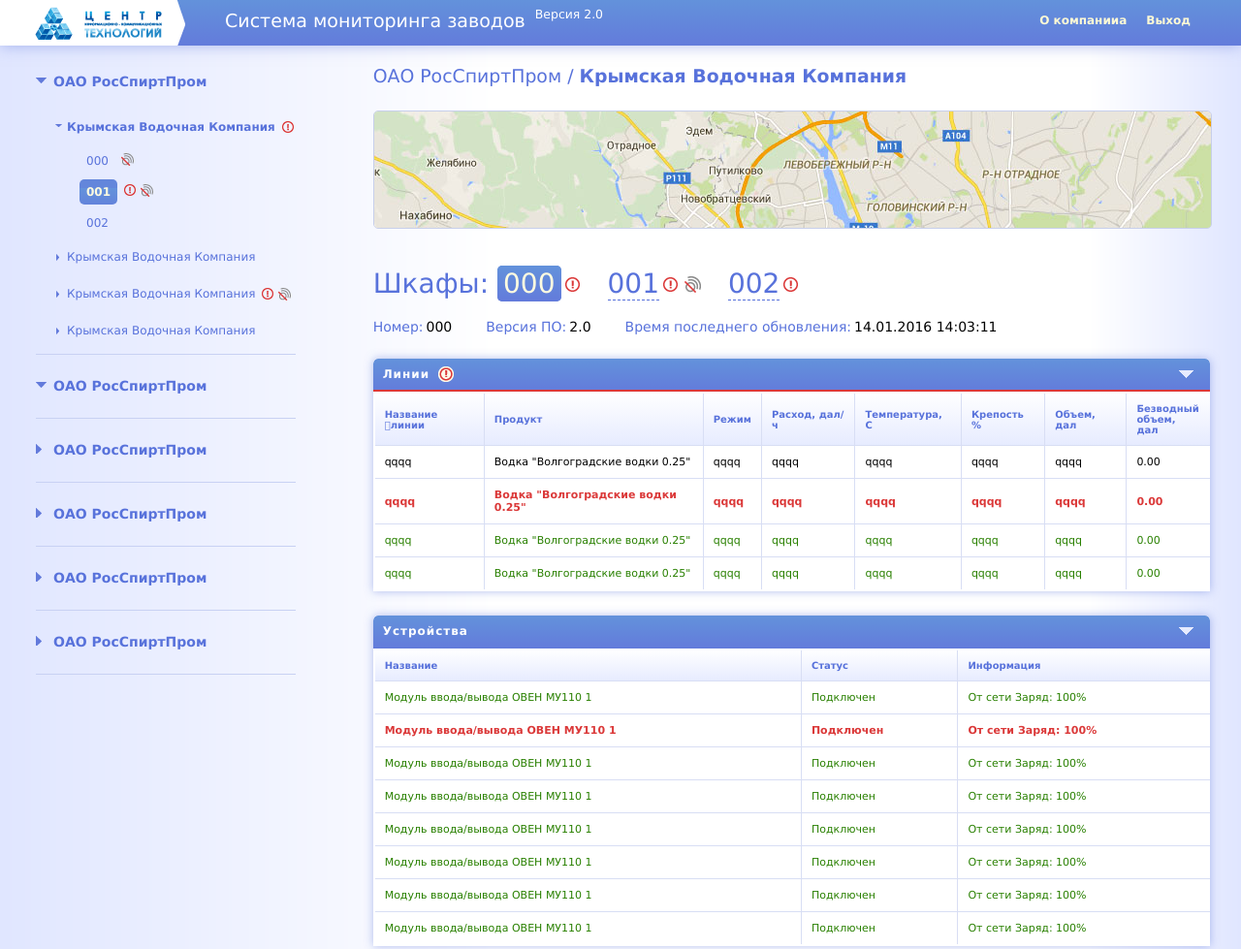
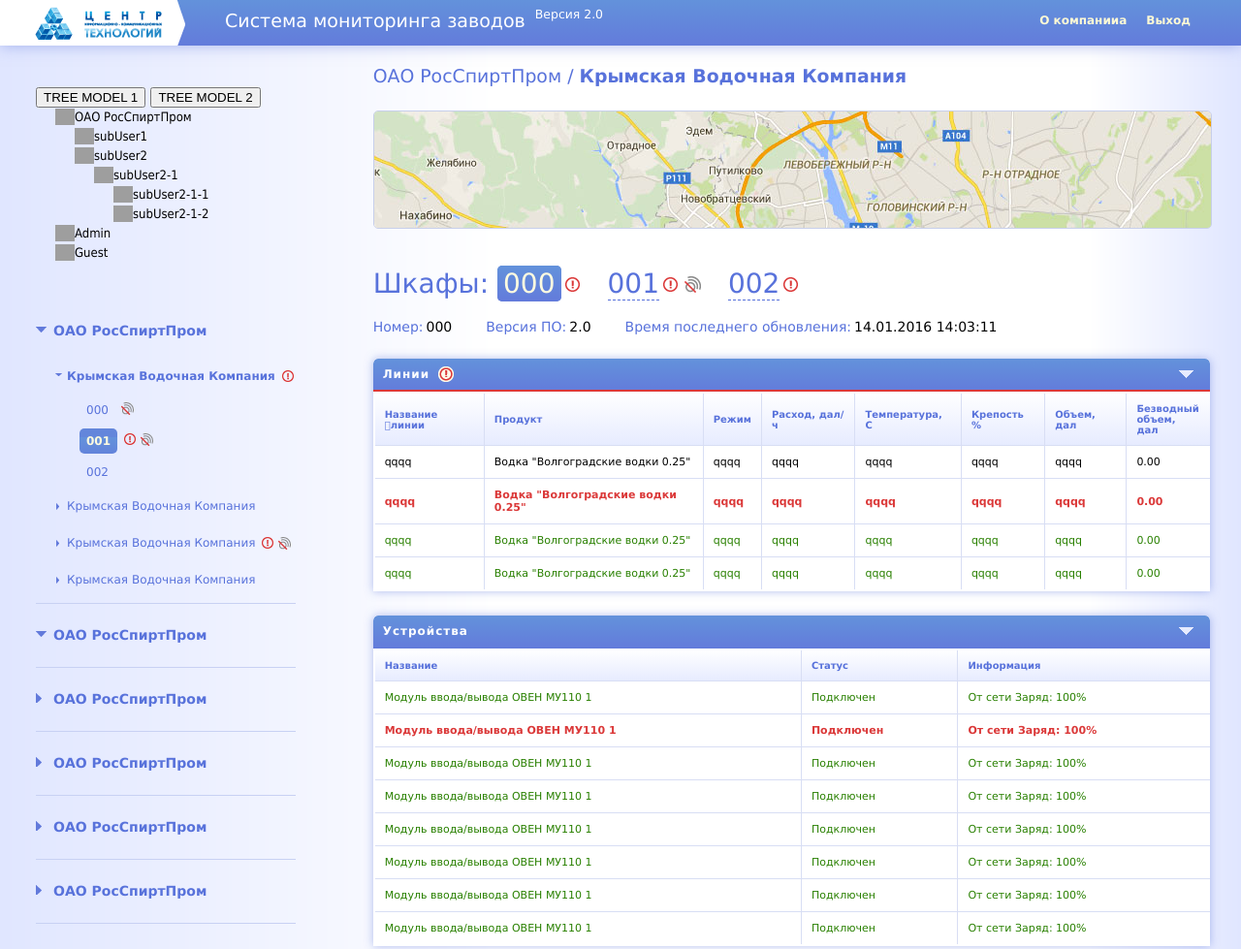
Before and after one commit to petrlev1/monitoring_zavodov, a plain HTML site: page index.html in a window 1280 px wide. Shown: the top 979 px of the page at 97% size. Drawn offline with nearby package versions, Linux system fonts and the light colour scheme; grey boxes are pictures that could not be loaded.

Commit message:
test menu

```diff
--- /dev/null
+++ b/css/menu.css
@@ -0,0 +1,55 @@
+div[data-angular-treeview] {
+  /* prevent user selection */
+  -moz-user-select: -moz-none;
+  -khtml-user-select: none;
+  -webkit-user-select: none;
+  -ms-user-select: none;
+  user-select: none;
+
+  /* default */
+  font-family: Tahoma;
+  font-size:13px;
+  text-decoration: none;
+}
+
+div[data-tree-model] ul {
+  margin: 0;
+  padding: 0;
+  list-style: none;
+  border: none;
+  overflow: hidden;
+}
+
+div[data-tree-model] li {
+  position: relative;
+  padding: 0 0 0 20px;
+  line-height: 20px;
+}
+
+div[data-tree-model] li .expanded {
+  padding: 1px 10px;
+  background-image: url("http://cfile23.uf.tistory.com/image/205B973A50C13F4B19D9BD");
+  background-repeat: no-repeat;
+}
+
+div[data-tree-model] li .collapsed {
+  padding: 1px 10px;
+  background-image: url("http://cfile23.uf.tistory.com/image/1459193A50C13F4B1B05FB");
+  background-repeat: no-repeat;
+}
+
+div[data-tree-model] li .normal {
+  padding: 1px 10px;
+  background-image: url("http://cfile23.uf.tistory.com/image/165B663A50C13F4B196CCA");
+  background-repeat: no-repeat;
+}
+
+div[data-tree-model] li i, div[data-tree-model] li span {
+  cursor: pointer;
+}
+
+div[data-tree-model] li .selected {
+  background-color: #aaddff;
+  font-weight: bold;
+  padding: 1px 5px;
+}
--- a/index.html
+++ b/index.html
@@ -4,6 +4,12 @@
 		<title></title>
 		<meta charset="utf-8">
 		<link rel="stylesheet" href="css/style.css">
+        <link rel="stylesheet" href="css/menu.css">
+
+        <script type="text/javascript" src="http://ajax.googleapis.com/ajax/libs/jquery/1.7.1/jquery.min.js"></script>
+        <script type="text/javascript" src="http://ajax.googleapis.com/ajax/libs/angularjs/1.0.6/angular.min.js"></script>
+        <script type="text/javascript" src="js/menu.js"></script>
+
 	</head>
 	<body>
 
@@ -20,6 +26,37 @@
         </div>
 
     <div class="cont_left" id="aside1">
+
+    <br><br>
+
+    <div ng-app="myApp">
+  <div ng-controller="myController">
+
+    <div>
+      <input type="button" value="TREE MODEL 1" data-ng-click="roleList = roleList1" /> <input type="button" value="TREE MODEL 2" data-ng-click="roleList = roleList2" />
+    </div>
+
+
+    <!--
+      [TREE attribute]
+      angular-treeview: the treeview directive
+      tree-model : the tree model on $scope.
+      node-id : each node's id
+      node-label : each node's label
+      node-children: each node's children
+    -->
+    <div
+      data-angular-treeview="true"
+      data-tree-model="roleList"
+      data-node-id="roleId"
+      data-node-label="roleName"
+      data-node-children="children" >
+    </div>
+
+  </div>
+</div>
+
+    <br><br>
 
         <nav>
 
--- /dev/null
+++ b/js/menu.js
@@ -0,0 +1,77 @@
+(function(){
+
+  //angular module
+  var myApp = angular.module('myApp', ['angularTreeview']);
+
+  //test controller
+  myApp.controller('myController', function($scope){
+
+  	//test tree model 1
+    $scope.roleList1 = [
+        { "roleName" : "ОАО РосСпиртПром", "roleId" : "role1", "children" : [
+          { "roleName" : "subUser1", "roleId" : "role11", "children" : [] },
+          { "roleName" : "subUser2", "roleId" : "role12", "children" : [
+            { "roleName" : "subUser2-1", "roleId" : "role121", "children" : [
+              { "roleName" : "subUser2-1-1", "roleId" : "role1211", "children" : [] },
+              { "roleName" : "subUser2-1-2", "roleId" : "role1212", "children" : [] }
+            ]}
+          ]}
+        ]},
+
+        { "roleName" : "Admin", "roleId" : "role2", "children" : [] },
+
+        { "roleName" : "Guest", "roleId" : "role3", "children" : [] }
+      ];
+
+
+
+
+  	//test tree model 2
+    $scope.roleList2 = [
+        { "roleName" : "User", "roleId" : "role1", "children" : [
+          { "roleName" : "subUser1", "roleId" : "role11", "collapsed" : true, "children" : [] },
+          { "roleName" : "subUser2", "roleId" : "role12", "collapsed" : true, "children" : [
+            { "roleName" : "subUser2-1", "roleId" : "role121", "children" : [
+              { "roleName" : "subUser2-1-1", "roleId" : "role1211", "children" : [] },
+              { "roleName" : "subUser2-1-2", "roleId" : "role1212", "children" : [] }
+            ]}
+          ]}
+        ]},
+
+        { "roleName" : "Admin", "roleId" : "role2", "children" : [
+          { "roleName" : "subAdmin1", "roleId" : "role11", "collapsed" : true, "children" : [] },
+          { "roleName" : "subAdmin2", "roleId" : "role12", "children" : [
+            { "roleName" : "subAdmin2-1", "roleId" : "role121", "children" : [
+              { "roleName" : "subAdmin2-1-1", "roleId" : "role1211", "children" : [] },
+              { "roleName" : "subAdmin2-1-2", "roleId" : "role1212", "children" : [] }
+            ]}
+          ]}
+        ]},
+
+        { "roleName" : "Guest", "roleId" : "role3", "children" : [
+          { "roleName" : "subGuest1", "roleId" : "role11", "children" : [] },
+          { "roleName" : "subGuest2", "roleId" : "role12", "collapsed" : true, "children" : [
+            { "roleName" : "subGuest2-1", "roleId" : "role121", "children" : [
+              { "roleName" : "subGuest2-1-1", "roleId" : "role1211", "children" : [] },
+              { "roleName" : "subGuest2-1-2", "roleId" : "role1212", "children" : [] }
+            ]}
+          ]}
+        ]}
+      ];
+
+
+
+    //roleList1 to treeview
+    $scope.roleList = $scope.roleList1;
+
+  });
+
+})();
+
+
+/*
+    angular.treeview.js
+*/
+(function(l){l.module("angularTreeview",[]).directive("treeModel",function($compile){return{restrict:"A",link:function(a,g,c){var e=c.treeModel,h=c.nodeLabel||"label",d=c.nodeChildren||"children",k='<ul><li data-ng-repeat="node in '+e+'"><i class="collapsed" data-ng-show="node.'+d+'.length && node.collapsed" data-ng-click="selectNodeHead(node, $event)"></i><i class="expanded" data-ng-show="node.'+d+'.length && !node.collapsed" data-ng-click="selectNodeHead(node, $event)"></i><i class="normal" data-ng-hide="node.'+
+d+'.length"></i> <span data-ng-class="node.selected" data-ng-click="selectNodeLabel(node, $event)">{{node.'+h+'}}</span><div data-ng-hide="node.collapsed" data-tree-model="node.'+d+'" data-node-id='+(c.nodeId||"id")+" data-node-label="+h+" data-node-children="+d+"></div></li></ul>";e&&e.length&&(c.angularTreeview?(a.$watch(e,function(m,b){g.empty().html($compile(k)(a))},!1),a.selectNodeHead=a.selectNodeHead||function(a,b){b.stopPropagation&&b.stopPropagation();b.preventDefault&&b.preventDefault();b.cancelBubble=
+!0;b.returnValue=!1;a.collapsed=!a.collapsed},a.selectNodeLabel=a.selectNodeLabel||function(c,b){b.stopPropagation&&b.stopPropagation();b.preventDefault&&b.preventDefault();b.cancelBubble=!0;b.returnValue=!1;a.currentNode&&a.currentNode.selected&&(a.currentNode.selected=void 0);c.selected="selected";a.currentNode=c}):g.html($compile(k)(a)))}}})})(angular);
```
